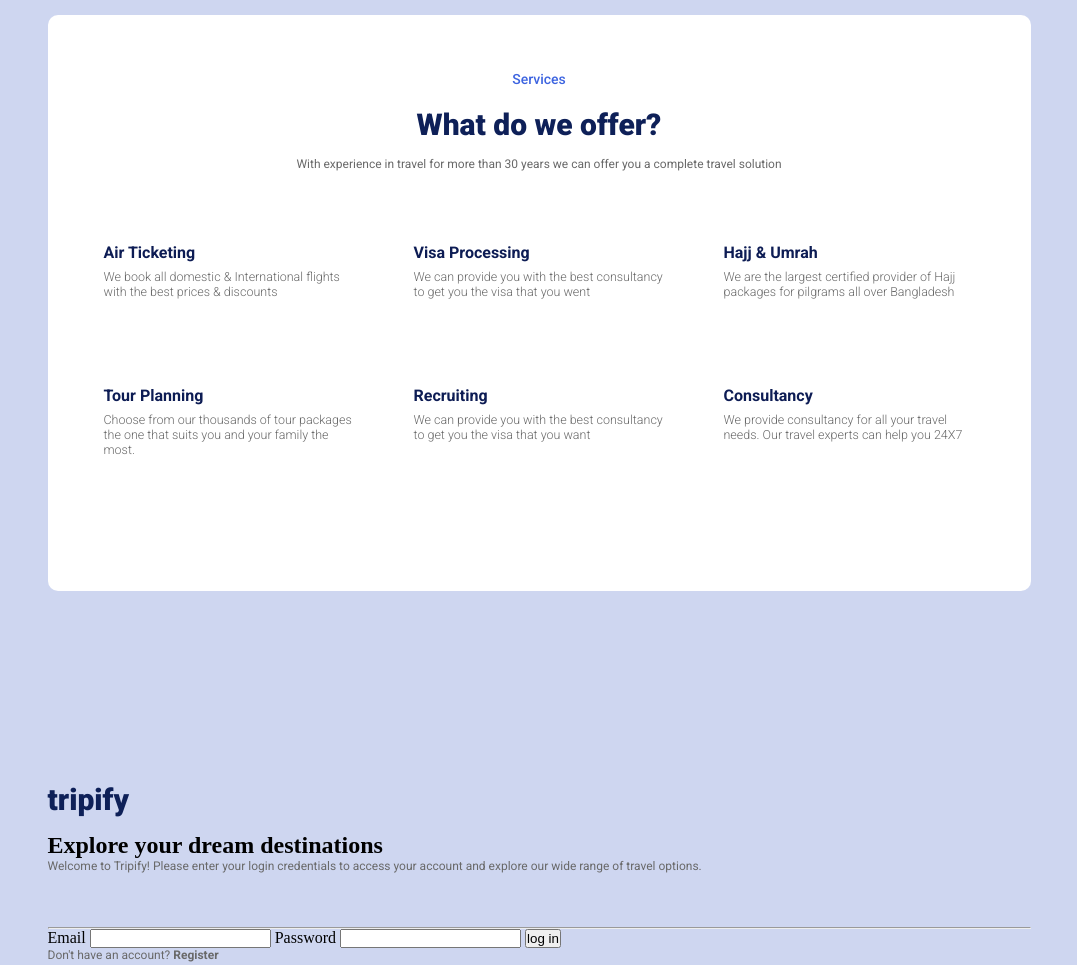
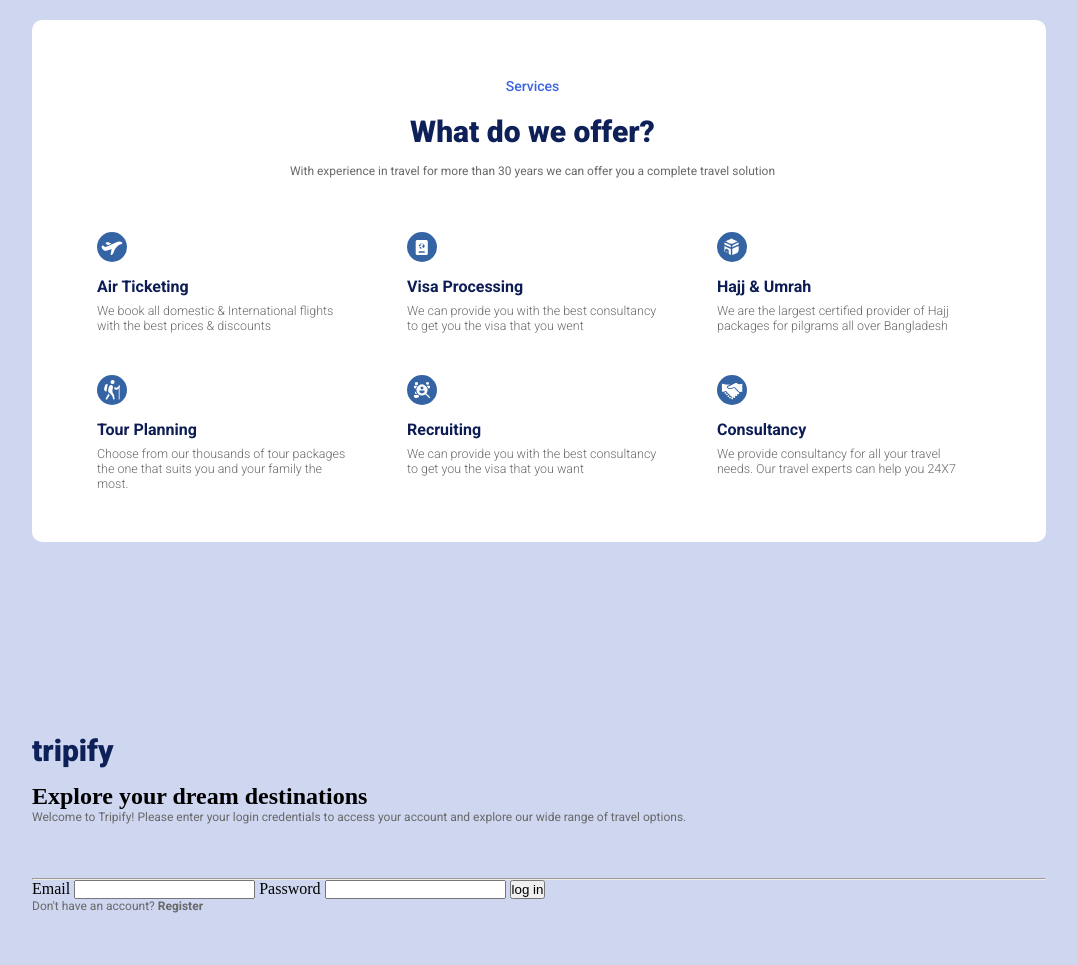
Before and after one commit to VeroZuliani/image-based-web-project, a plain HTML site: page index.html in a window 1280 px wide. Shown: the whole page, without its empty margins (101-1178 px from the left). Drawn offline with Linux system fonts and the light colour scheme.

Commit message:
Agregue imagenes y se completo estilos de seccion servicios

```diff
--- a/css/styles.css
+++ b/css/styles.css
@@ -18,21 +18,19 @@ body{
     height: 464px;
     border-radius: 10px;
     text-align: center;
-    padding: 56px;
-    margin:15px 0 153px 0;
+    padding: 58px 78px 0 65px;
+    margin: 20px 0 153px 0;
 }
 
 .contenedora{
     display: flex;
     justify-content: space-between;
     width: 100%;
-    /* background-color: #bab6df; */
     flex-wrap: wrap;
     text-align: left;
 }
 
 .item{
-    /* border: 5px solid red; */
     width: 251px;
     height: 102px;
     margin-bottom: 41px;
@@ -62,13 +60,18 @@ p{
     margin-bottom: 54px;
 }
 
+.item img{
+    width: 30px;
+    height: 30px;
+}
+
 .item h2{
     color: #0d1c54;
     font-family: "Roboto", sans-serif;
     font-weight: 600;
     font-style: normal;
     font-size: 16px;
-    margin-bottom: 7px;
+    margin: 11px 0 7px 0;
 }
 
 .item p{
--- a/index.html
+++ b/index.html
@@ -19,32 +19,32 @@
 
             <section class="contenedora">
                 <section class="item">
-                    <img src="" alt="">
+                    <img src="img/air-ticketing.svg" alt="">
                     <h2>Air Ticketing</h2>
                     <p>We book all domestic & International flights with the best prices & discounts</p>
                 </section>
                 <section class="item">
-                    <img src="" alt="">
+                    <img src="img/visa-processing.svg" alt="">
                     <h2>Visa Processing</h2>
                     <p>We can provide you with the best consultancy to get you the visa that you went</p>
                 </section>
                 <section class="item">
-                    <img src="" alt="">
+                    <img src="img/hajj-umrah.svg" alt="">
                     <h2>Hajj & Umrah</h2>
                     <p>We are the largest certified provider of Hajj packages for pilgrams all over Bangladesh</p>
                 </section>
                 <section class="item">
-                    <img src="" alt="">
+                    <img src="img/tour-planning.svg" alt="">
                     <h2>Tour Planning</h2>
                     <p>Choose from our thousands of tour packages the one that suits you and your family the most.</p>
                 </section>
                 <section class="item">
-                    <img src="" alt="">
+                    <img src="img/recruiting.svg" alt="">
                     <h2>Recruiting</h2>
                     <p>We can provide you with the best consultancy to get you the visa that you want</p>
                 </section>
                 <section class="item">
-                    <img src="" alt="">
+                    <img src="img/consultancy.svg" alt="">
                     <h2>Consultancy</h2>
                     <p>We provide consultancy for all your travel needs. Our travel experts can help you 24X7</p>
                 </section>
```
Also changed, not shown: img/air-ticketing.svg (added), img/consultancy.svg (added), img/hajj-umrah.svg (added), img/recruiting.svg (added), img/tour-planning.svg (added), img/travel-agency.svg (added), img/visa-processing.svg (added).
